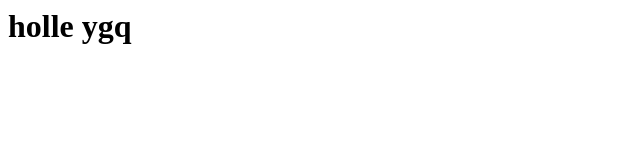
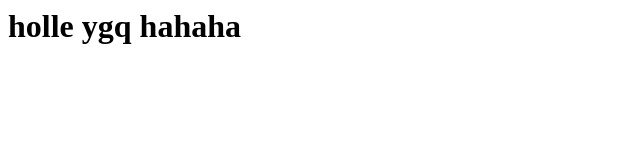
Before and after one commit to yangguoqioong/001, a plain HTML site: page index.html in a window 1280 px wide. Shown: the whole page, without its empty margins (0-640 px from the left). Drawn offline with Linux system fonts and the light colour scheme.

Commit message:
修改index内容

```diff
--- a/index.html
+++ b/index.html
@@ -1 +1 @@
-<h1>holle ygq</h1>
+<h1>holle ygq hahaha</h1>
```
